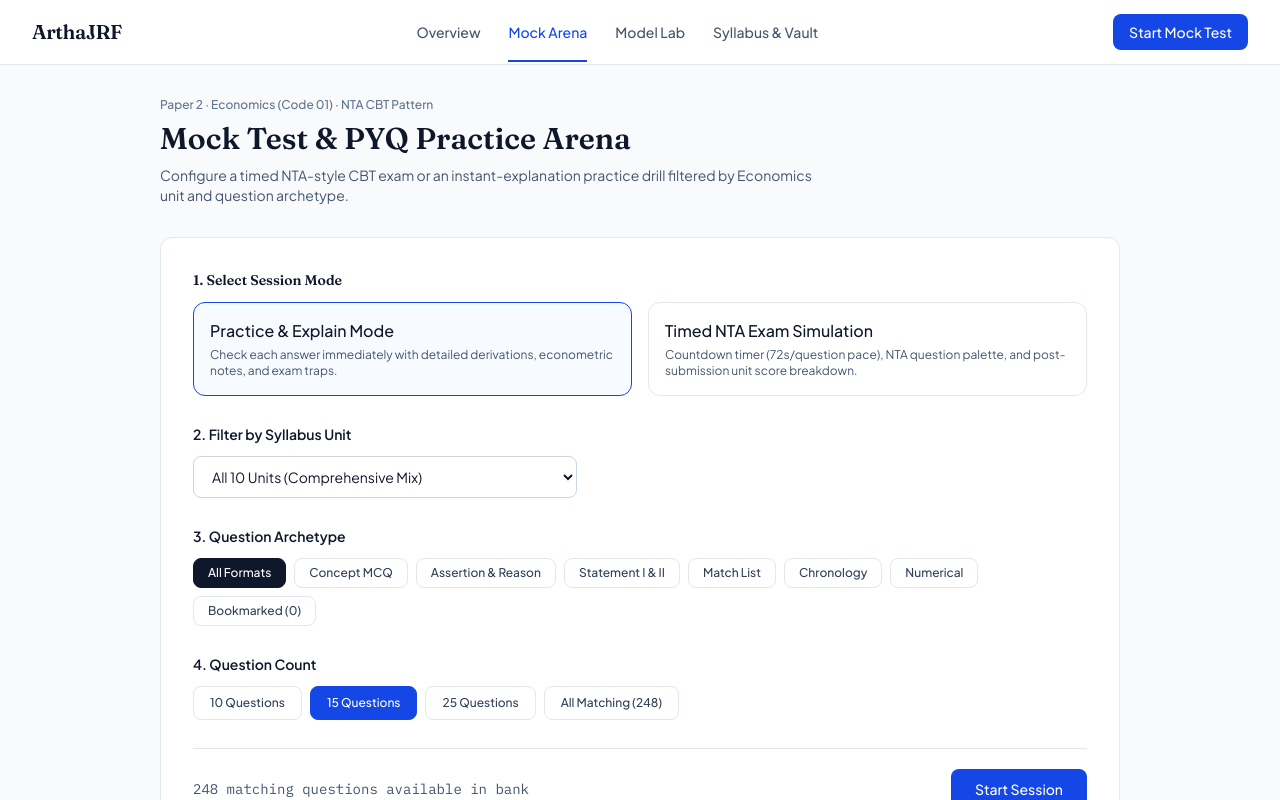
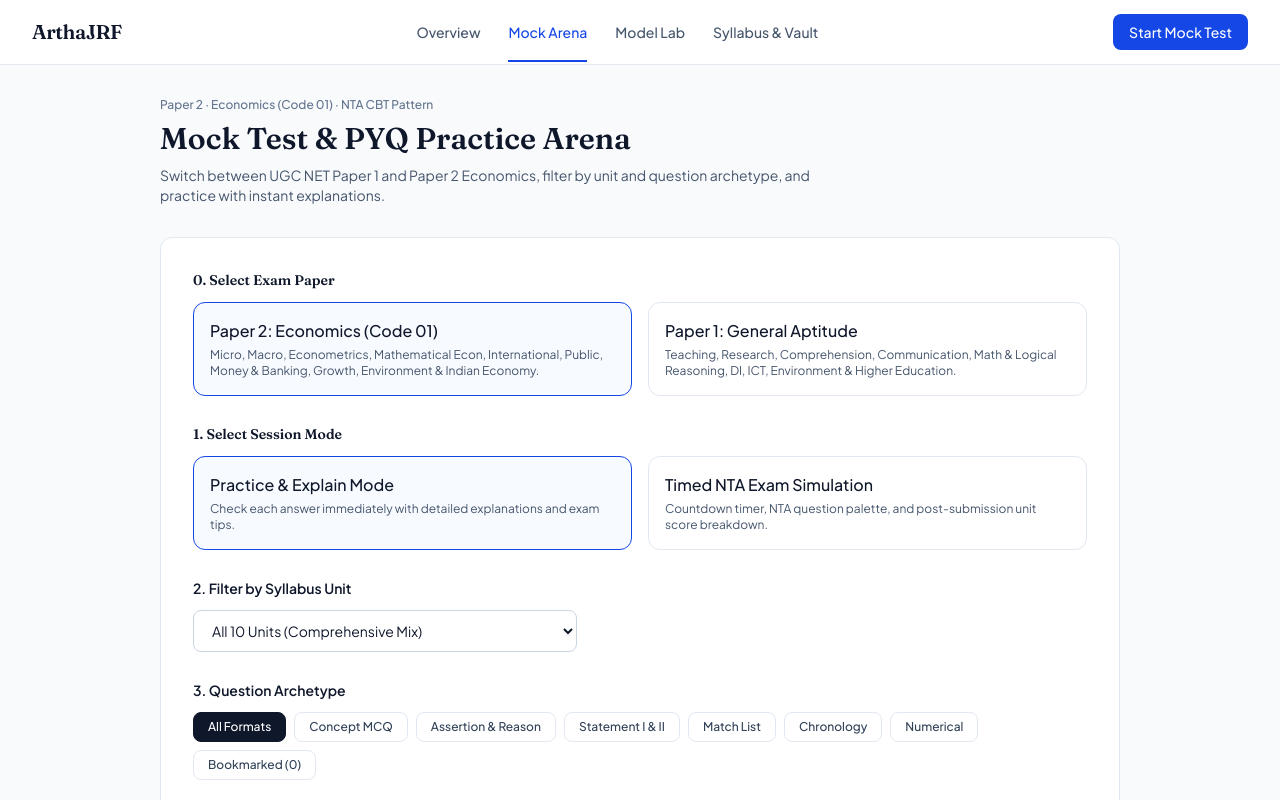
Before and after one commit to Anshn013/UGC-NET-Cracker, a React (Vite) app: page / in a window 1280 px wide. Both pictures are taken after a click on the button "Start Mock Test". Shown: the top 800 px of the page. Built offline with nearby package versions, Linux system fonts and the light colour scheme.

Commit message:
feat(mock): add Paper 1 support to Mock Arena
Introduce Paper 1 question bank and paper selection toggle to allow users to practice both UGC NET Paper 1 and Paper 2 Economics.

```diff
--- a/src/components/MockArena.tsx
+++ b/src/components/MockArena.tsx
@@ -10,6 +10,7 @@ import {
   XCircle,
 } from 'lucide-react';
 import { QUESTION_BANK } from '../data/questionBank';
+import { PAPER1_QUESTION_BANK } from '../data/paper1QuestionBank';
 import { SYLLABUS_UNITS } from '../data/syllabusData';
 import { MockResult, Question, QuestionFormat } from '../types/economics';
 
@@ -22,6 +23,20 @@ interface MockArenaProps {
 
 type ArenaStage = 'setup' | 'active' | 'results';
 type TestMode = 'exam' | 'practice';
+type PaperSelection = 'paper2' | 'paper1';
+
+const PAPER1_UNIT_LABELS: Record<number, string> = {
+  1: 'Teaching Aptitude',
+  2: 'Research Aptitude',
+  3: 'Comprehension',
+  4: 'Communication',
+  5: 'Mathematical Reasoning and Aptitude',
+  6: 'Logical Reasoning',
+  7: 'Data Interpretation',
+  8: 'Information and Communication Technology (ICT)',
+  9: 'People, Development and Environment',
+  10: 'Higher Education System',
+};
 
 const FORMAT_FILTERS: (QuestionFormat | 'all' | 'bookmarked')[] = [
   'all',
@@ -40,6 +55,7 @@ export const MockArena: React.FC<MockArenaProps> = ({
   onToggleBookmark,
   onSaveResult,
 }) => {
+  const [paper, setPaper] = useState<PaperSelection>('paper2');
   const [stage, setStage] = useState<ArenaStage>('setup');
   const [unitFilter, setUnitFilter] = useState<number | 'all'>(initialUnitFilter);
   const [formatFilter, setFormatFilter] = useState<
@@ -63,8 +79,17 @@ export const MockArena: React.FC<MockArenaProps> = ({
     setUnitFilter(initialUnitFilter);
   }, [initialUnitFilter]);
 
+  const activeBank = paper === 'paper1' ? PAPER1_QUESTION_BANK : QUESTION_BANK;
+
+  const getUnitName = (unitNum: number) => {
+    if (paper === 'paper1') {
+      return PAPER1_UNIT_LABELS[unitNum] ?? `Paper 1 Unit ${unitNum}`;
+    }
+    return SYLLABUS_UNITS.find((u) => u.unitNumber === unitNum)?.title ?? `Unit ${unitNum}`;
+  };
+
   const filteredPool = useMemo(() => {
-    return QUESTION_BANK.filter((q) => {
+    return activeBank.filter((q) => {
       if (unitFilter !== 'all' && q.unitNumber !== unitFilter) return false;
       if (formatFilter === 'bookmarked') {
         return bookmarkedQuestions.includes(q.id);
@@ -72,7 +97,7 @@ export const MockArena: React.FC<MockArenaProps> = ({
       if (formatFilter !== 'all' && q.format !== formatFilter) return false;
       return true;
     });
-  }, [unitFilter, formatFilter, bookmarkedQuestions]);
+  }, [activeBank, unitFilter, formatFilter, bookmarkedQuestions]);
 
   // Timer tick when active
   useEffect(() => {
@@ -94,7 +119,13 @@ export const MockArena: React.FC<MockArenaProps> = ({
 
   // Auto-submit if exam timer hits 0
   useEffect(() => {
-    if (stage === 'active' && mode === 'exam' && secondsLeft === 0 && sessionQuestions.length > 0 && elapsedSeconds > 1) {
+    if (
+      stage === 'active' &&
+      mode === 'exam' &&
+      secondsLeft === 0 &&
+      sessionQuestions.length > 0 &&
+      elapsedSeconds > 1
+    ) {
       handleSubmitTest();
     }
     // eslint-disable-next-line react-hooks/exhaustive-deps
@@ -106,7 +137,6 @@ export const MockArena: React.FC<MockArenaProps> = ({
       questionCountLimit === 0
         ? filteredPool.length
         : Math.min(questionCountLimit, filteredPool.length);
-    // Deterministic shuffle for variety without external deps
     const poolCopy = [...filteredPool].sort(() => Math.random() - 0.5);
     const chosen = poolCopy.slice(0, limit);
 
@@ -117,7 +147,7 @@ export const MockArena: React.FC<MockArenaProps> = ({
     setMarkedForReview({});
     setVisited({ [chosen[0].id]: true });
     setElapsedSeconds(0);
-    setSecondsLeft(chosen.length * 72); // ~1.2 min per question (NTA Paper 2 pace)
+    setSecondsLeft(chosen.length * 72);
     setLastResult(null);
     setStage('active');
   };
@@ -198,17 +228,60 @@ export const MockArena: React.FC<MockArenaProps> = ({
       <div className="max-w-5xl mx-auto px-4 sm:px-6 lg:px-8 py-8 space-y-8">
         <div className="space-y-2">
           <p className="text-xs font-medium text-slate-500">
-            Paper 2 · Economics (Code 01) · NTA CBT Pattern
+            {paper === 'paper1'
+              ? 'Paper 1 · General Paper on Teaching & Research Aptitude · NTA CBT Pattern'
+              : 'Paper 2 · Economics (Code 01) · NTA CBT Pattern'}
           </p>
           <h1 className="font-display text-3xl font-semibold text-slate-900">
             Mock Test & PYQ Practice Arena
           </h1>
           <p className="text-sm text-slate-600 max-w-2xl">
-            Configure a timed NTA-style CBT exam or an instant-explanation practice drill filtered by Economics unit and question archetype.
+            Switch between UGC NET Paper 1 and Paper 2 Economics, filter by unit and question archetype, and practice with instant explanations.
           </p>
         </div>
 
         <div className="bg-white border border-slate-200 rounded-xl p-6 sm:p-8 space-y-7">
+          {/* Paper Switcher */}
+          <div className="space-y-3">
+            <h2 className="text-sm font-semibold text-slate-900">0. Select Exam Paper</h2>
+            <div className="grid grid-cols-1 sm:grid-cols-2 gap-4">
+              <button
+                type="button"
+                onClick={() => {
+                  setPaper('paper2');
+                  setUnitFilter('all');
+                }}
+                className={`text-left p-4 rounded-xl border transition-colors cursor-pointer ${
+                  paper === 'paper2'
+                    ? 'border-blue-700 bg-blue-50/50'
+                    : 'border-slate-200 hover:border-slate-300 bg-white'
+                }`}
+              >
+                <p className="font-medium text-slate-900">Paper 2: Economics (Code 01)</p>
+                <p className="text-xs text-slate-600 mt-1">
+                  Micro, Macro, Econometrics, Mathematical Econ, International, Public, Money & Banking, Growth, Environment & Indian Economy.
+                </p>
+              </button>
+              <button
+                type="button"
+                onClick={() => {
+                  setPaper('paper1');
+                  setUnitFilter('all');
+                }}
+                className={`text-left p-4 rounded-xl border transition-colors cursor-pointer ${
+                  paper === 'paper1'
+                    ? 'border-blue-700 bg-blue-50/50'
+                    : 'border-slate-200 hover:border-slate-300 bg-white'
+                }`}
+              >
+                <p className="font-medium text-slate-900">Paper 1: General Aptitude</p>
+                <p className="text-xs text-slate-600 mt-1">
+                  Teaching, Research, Comprehension, Communication, Math & Logical Reasoning, DI, ICT, Environment & Higher Education.
+                </p>
+              </button>
+            </div>
+          </div>
+
           {/* Mode Selection */}
           <div className="space-y-3">
             <h2 className="text-sm font-semibold text-slate-900">1. Select Session Mode</h2>
@@ -224,7 +297,7 @@ export const MockArena: React.FC<MockArenaProps> = ({
               >
                 <p className="font-medium text-slate-900">Practice & Explain Mode</p>
                 <p className="text-xs text-slate-600 mt-1">
-                  Check each answer immediately with detailed derivations, econometric notes, and exam traps.
+                  Check each answer immediately with detailed explanations and exam tips.
                 </p>
               </button>
               <button
@@ -238,7 +311,7 @@ export const MockArena: React.FC<MockArenaProps> = ({
               >
                 <p className="font-medium text-slate-900">Timed NTA Exam Simulation</p>
                 <p className="text-xs text-slate-600 mt-1">
-                  Countdown timer (72s/question pace), NTA question palette, and post-submission unit score breakdown.
+                  Countdown timer, NTA question palette, and post-submission unit score breakdown.
                 </p>
               </button>
             </div>
@@ -258,9 +331,9 @@ export const MockArena: React.FC<MockArenaProps> = ({
               className="w-full sm:w-96 px-3.5 py-2.5 text-sm bg-white border border-slate-300 rounded-lg text-slate-900"
             >
               <option value="all">All 10 Units (Comprehensive Mix)</option>
-              {SYLLABUS_UNITS.map((u) => (
-                <option key={u.unitNumber} value={u.unitNumber}>
-                  Unit {u.unitNumber}: {u.title}
+              {[1, 2, 3, 4, 5, 6, 7, 8, 9, 10].map((uNum) => (
+                <option key={uNum} value={uNum}>
+                  Unit {uNum}: {getUnitName(uNum)}
                 </option>
               ))}
             </select>
@@ -323,7 +396,7 @@ export const MockArena: React.FC<MockArenaProps> = ({
           {/* Launch Bar */}
           <div className="pt-5 border-t border-slate-200 flex flex-col sm:flex-row sm:items-center sm:justify-between gap-4">
             <p className="text-sm text-slate-600 font-mono tabular-nums">
-              {filteredPool.length} matching questions available in bank
+              {filteredPool.length} matching questions available in {paper === 'paper1' ? 'Paper 1' : 'Paper 2'} bank
             </p>
             <button
               type="button"
@@ -351,7 +424,8 @@ export const MockArena: React.FC<MockArenaProps> = ({
         <div className="flex flex-col sm:flex-row sm:items-center sm:justify-between gap-4">
           <div>
             <p className="text-xs font-medium text-slate-500">
-              Session Complete · {lastResult.mode === 'exam' ? 'Timed NTA Exam' : 'Practice Mode'}
+              {paper === 'paper1' ? 'Paper 1 · General Aptitude' : 'Paper 2 · Economics'} · Session Complete ·{' '}
+              {lastResult.mode === 'exam' ? 'Timed NTA Exam' : 'Practice Mode'}
             </p>
             <h1 className="font-display text-3xl font-semibold text-slate-900 mt-1">
               Performance Diagnostic
@@ -415,7 +489,6 @@ export const MockArena: React.FC<MockArenaProps> = ({
           <div className="divide-y divide-slate-200">
             {Object.entries(lastResult.unitBreakdown).map(([unitNumStr, stats]) => {
               const unitNum = Number(unitNumStr);
-              const unitObj = SYLLABUS_UNITS.find((u) => u.unitNumber === unitNum);
               const pct = Math.round((stats.correct / stats.total) * 100);
               return (
                 <div
@@ -423,7 +496,7 @@ export const MockArena: React.FC<MockArenaProps> = ({
                   className="px-6 py-3.5 flex items-center justify-between gap-4 text-sm"
                 >
                   <span className="font-medium text-slate-900">
-                    Unit {unitNum}. {unitObj?.title}
+                    Unit {unitNum}. {getUnitName(unitNum)}
                   </span>
                   <span className="font-mono text-xs tabular-nums text-slate-700">
                     {stats.correct} / {stats.total} correct ({pct}%)
@@ -548,7 +621,7 @@ export const MockArena: React.FC<MockArenaProps> = ({
           </span>
           <span className="text-slate-400 mx-2">·</span>
           <span className="text-slate-600">
-            Unit {currentQ.unitNumber}: {currentQ.unitTitle}
+            {paper === 'paper1' ? 'Paper 1' : 'Paper 2'} · Unit {currentQ.unitNumber}: {currentQ.unitTitle}
           </span>
           <span className="text-slate-400 mx-2">·</span>
           <span className="text-slate-600">{currentQ.format}</span>
```
Also changed, not shown: src/data/paper1QuestionBank.ts (added).
